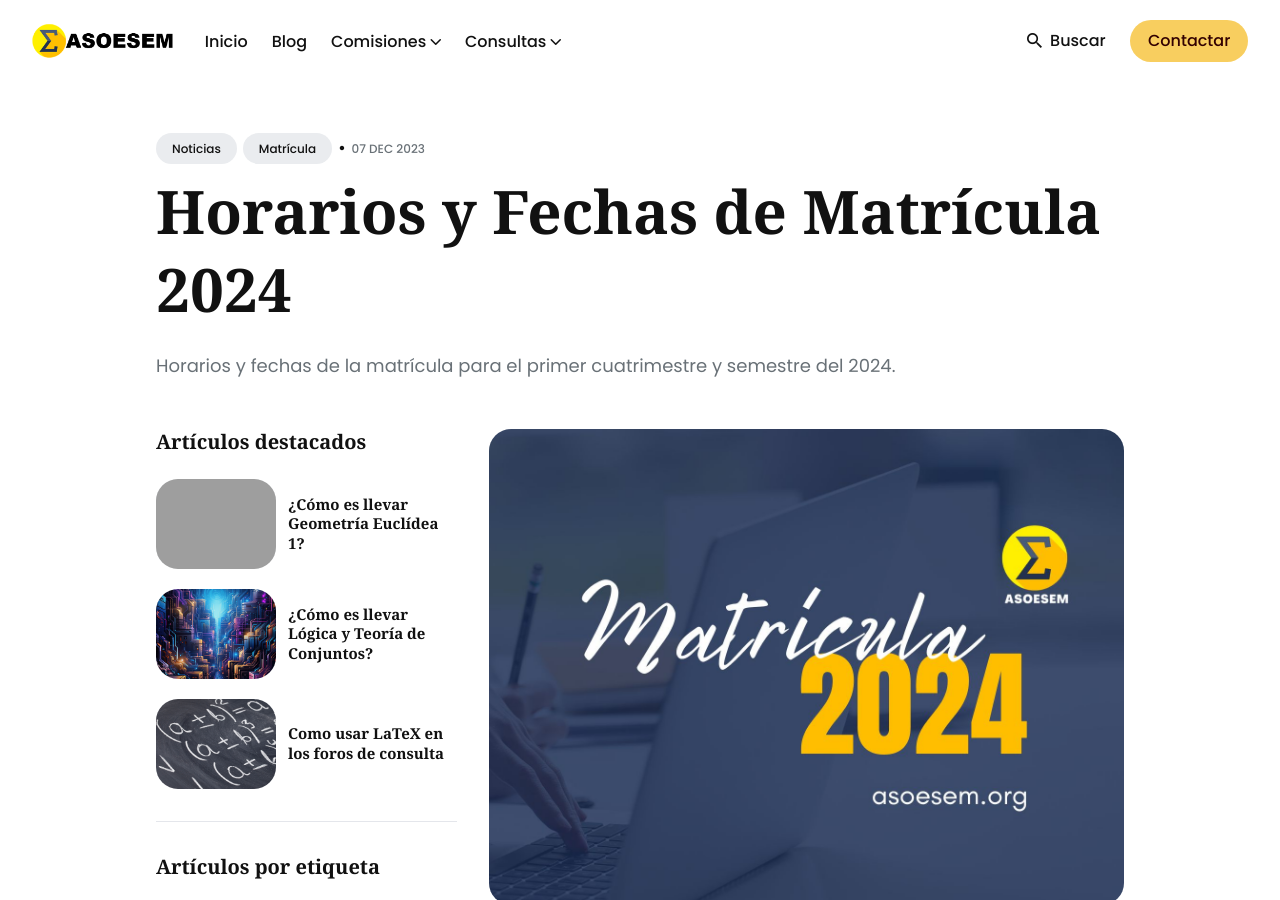
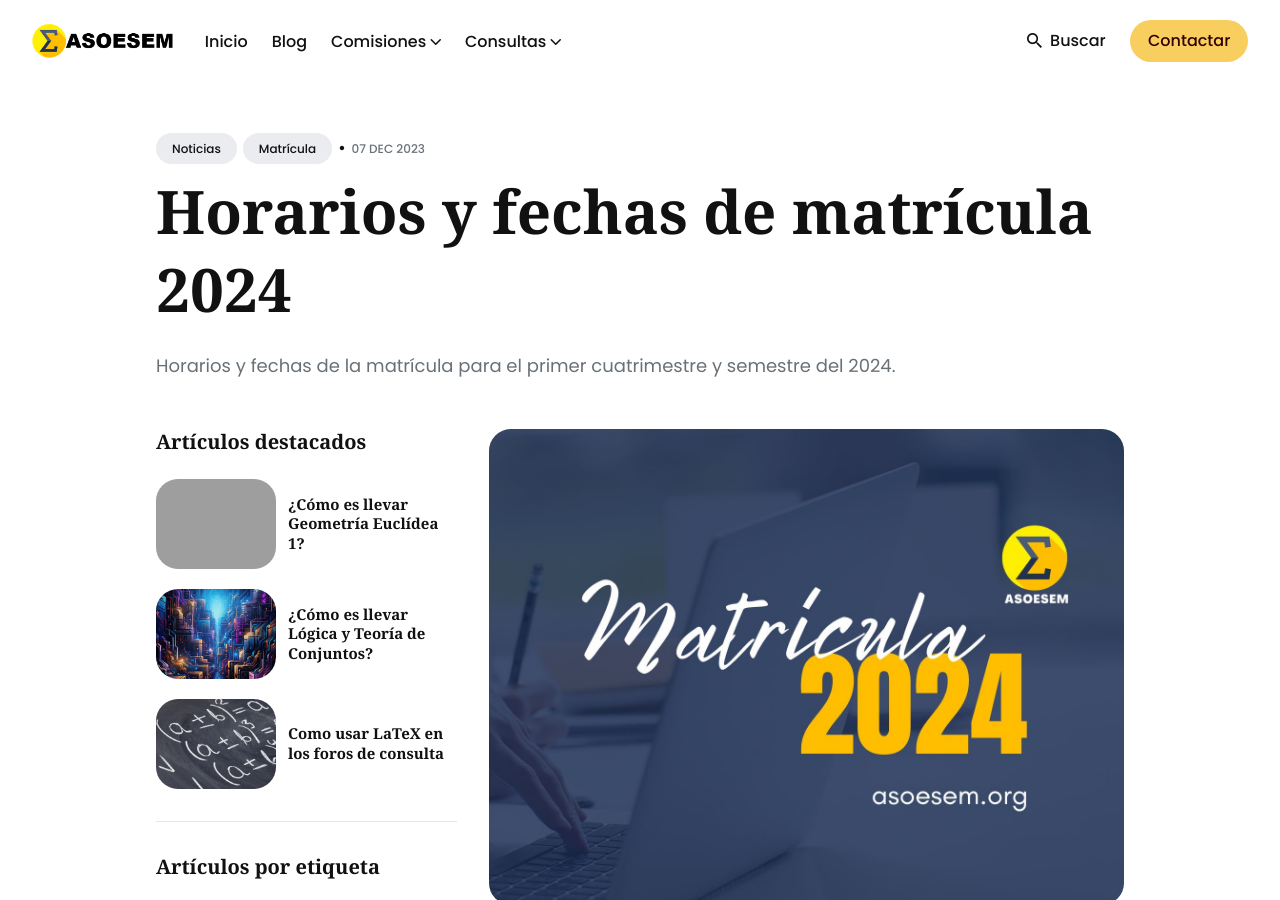
Before and after one commit to asoesem/asoesem.github.io, a Jekyll site: the page built from _posts/2023-07-12-primera-matricula-2024.md, in a window 1280 px wide and 900 px high, cut to the strip 0-900 px from the top of the window. Built offline with Jekyll 4.4.1, drawn with Linux system fonts in a browser that asks for light colours; grey boxes are pictures that could not be loaded.

Commit message:
Mejoras en el nombre de una de las entradas del blog

```diff
--- a/_posts/2023-07-12-primera-matricula-2024.md
+++ b/_posts/2023-07-12-primera-matricula-2024.md
@@ -1,6 +1,6 @@
 ---
 layout: post
-title: Horarios y Fechas de Matrícula 2024
+title: Horarios y fechas de matrícula 2024
 description: Horarios y fechas de la matrícula para el primer cuatrimestre y semestre del 2024.
 date: 2023-12-07T10:00:00-06:00
 #author: axell
```
